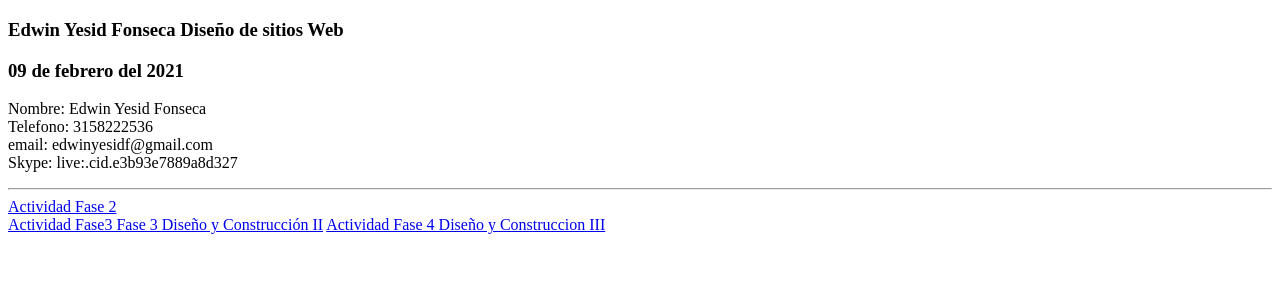
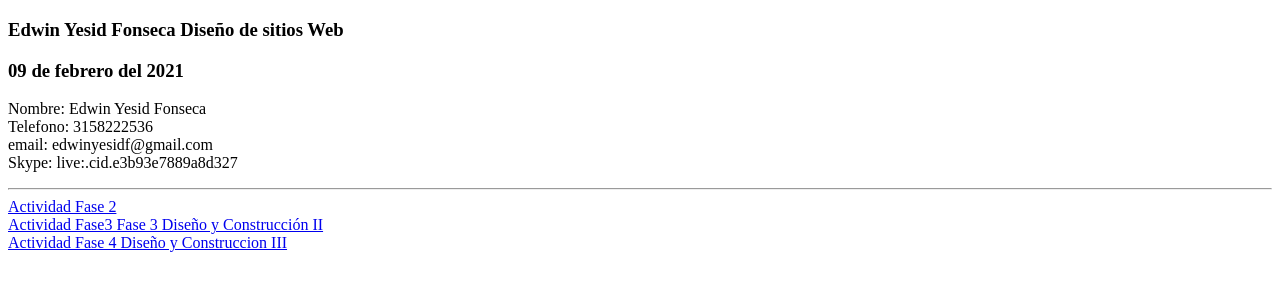
Before and after one commit to EdwinYesidF/DSW-EdwinFonseca, a plain HTML site: page index.html in a window 1280 px wide. Shown: the part 61-352 px from the top of the page. Drawn offline with Linux system fonts and the light colour scheme.

Commit message:
Actividad Fase 4 Diseño y Construccion III

```diff
--- a/index.html
+++ b/index.html
@@ -1,27 +1,30 @@
 <!DOCTYPE html>
 <html lang="en">
+
 <head>
     <meta charset="UTF-8">
     <meta name="viewport" content="width=device-width, initial-scale=1.0">
     <title>Document</title>
 </head>
+
 <body>
     <h1>Proyecto de sitio web Periodo 2021 16-01</h1>
     <h3>Edwin Yesid Fonseca Diseño de sitios Web</h3>
     <h3>09 de febrero del 2021</h3>
 
     <p>
-Nombre: Edwin Yesid Fonseca <br>
-Telefono: 3158222536 <br>
-email: edwinyesidf@gmail.com <br>
-Skype: live:.cid.e3b93e7889a8d327 <br>
+        Nombre: Edwin Yesid Fonseca <br>
+        Telefono: 3158222536 <br>
+        email: edwinyesidf@gmail.com <br>
+        Skype: live:.cid.e3b93e7889a8d327 <br>
     </p>
     <p>
         <hr>
         <a href="Fase2/design.html"> Actividad Fase 2</a><br>
         <a href="Fase3/index.html">Actividad Fase3 Fase 3 Diseño
-            y Construcción II</a>
-            <a href="Fase4/index.html">Actividad Fase 4 Diseño y Construccion III</a>
+            y Construcción II</a><br>
+        <a href="Fase4/index.html">Actividad Fase 4 Diseño y Construccion III</a>
     </p>
 </body>
+
 </html>
```
